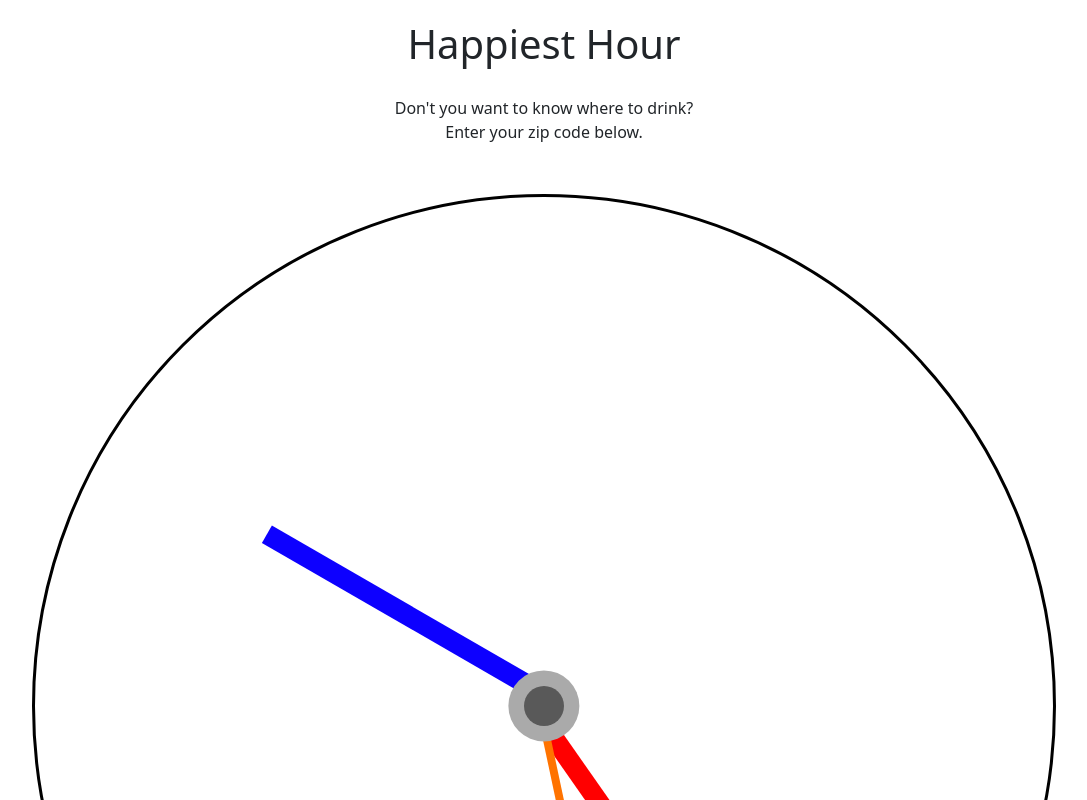
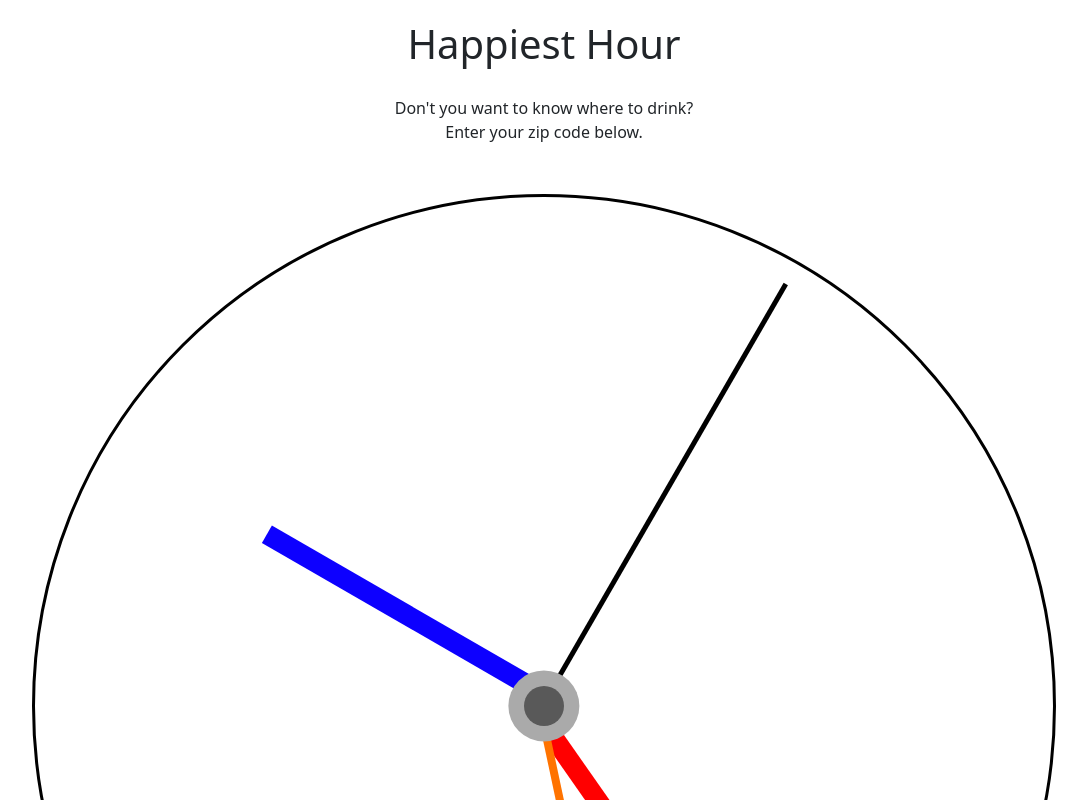
Before and after one commit to ColdWeatherBoyy/happiest-hour, a React (Vite) app in the folder client/: page / in a window 1280 px wide. Shown: the top 800 px of the page, without its empty margins (96-1183 px from the left). Built offline with nearby package versions, Linux system fonts and the light colour scheme.

Commit message:
adds function that can place individual markings radially

```diff
--- a/client/src/components/Clock/Numbers/Numbers.css
+++ b/client/src/components/Clock/Numbers/Numbers.css
@@ -62,7 +62,7 @@
     transform: translate(-50%, -50%);
     border-radius: 50%;
     z-index: 1;
-    background-color: white;
+    background-color: rgb(255, 255, 255);
 }
 
 /* .outer-clock-face::after,
--- a/client/src/components/Clock/Numbers/Numbers.jsx
+++ b/client/src/components/Clock/Numbers/Numbers.jsx
@@ -1,31 +1,30 @@
 import './Numbers.css'
-import { useEffect } from 'react';
+import { useState, useEffect } from 'react';
 
-let rotation;
-let color;
-let height;
-let width;
 
 const Numbers = () => {
+    const [rotation, setRotation] = useState(0);
+    const [color, setColor] = useState("000000");
+    const [height, setHeight] = useState(0);
+    const [width, setWidth] = useState(0);
 
     const placeMarkings = () => {
-        rotation = 30;
-        color = (0,0,0);
-        height = 50;
-        width = 5;
+        let rotation = 30;
+        let color = "000FF";
+        let height = 50;
+        let width = 5;
 
-        return(
-            rotation,
-            color,
-            height,
-            width
-        )
-    }
+        setRotation(rotation);
+        setColor(color);
+        setHeight(height);
+        setWidth(width);
+    };
 
     useEffect (() => {
         placeMarkings()
-        console.log(rotation, color, height, width)
     }, []);
+
+    console.log(rotation, color, height, width)
 
     return(
         <div className='outer-clock-face'>
@@ -33,16 +32,15 @@ const Numbers = () => {
                 className="marking"
                 style={{
                     position: `absolute`,
-                    left: `45.5%`,
+                    left: `49.5%`,
                     transformOrigin: `bottom left`,
-                    backgroundColor: `${color}`,
+                    backgroundColor: `#${color}`,
                     width: `${width}px`,
                     height: `${height}%`,
-                    transform: `rotate(${rotation}deg)`}}></div>
-            {/* <div className="marking marking-1"></div>
-            <div className="marking marking-2"></div>
-            <div className="marking marking-3"></div>
-            <div className="marking marking-4"></div> */}
+                    transform: `rotate(${rotation}deg)`
+                }}
+            >
+            </div>
             <div className="inner-clock-face"></div>
         </div>
     )
```
